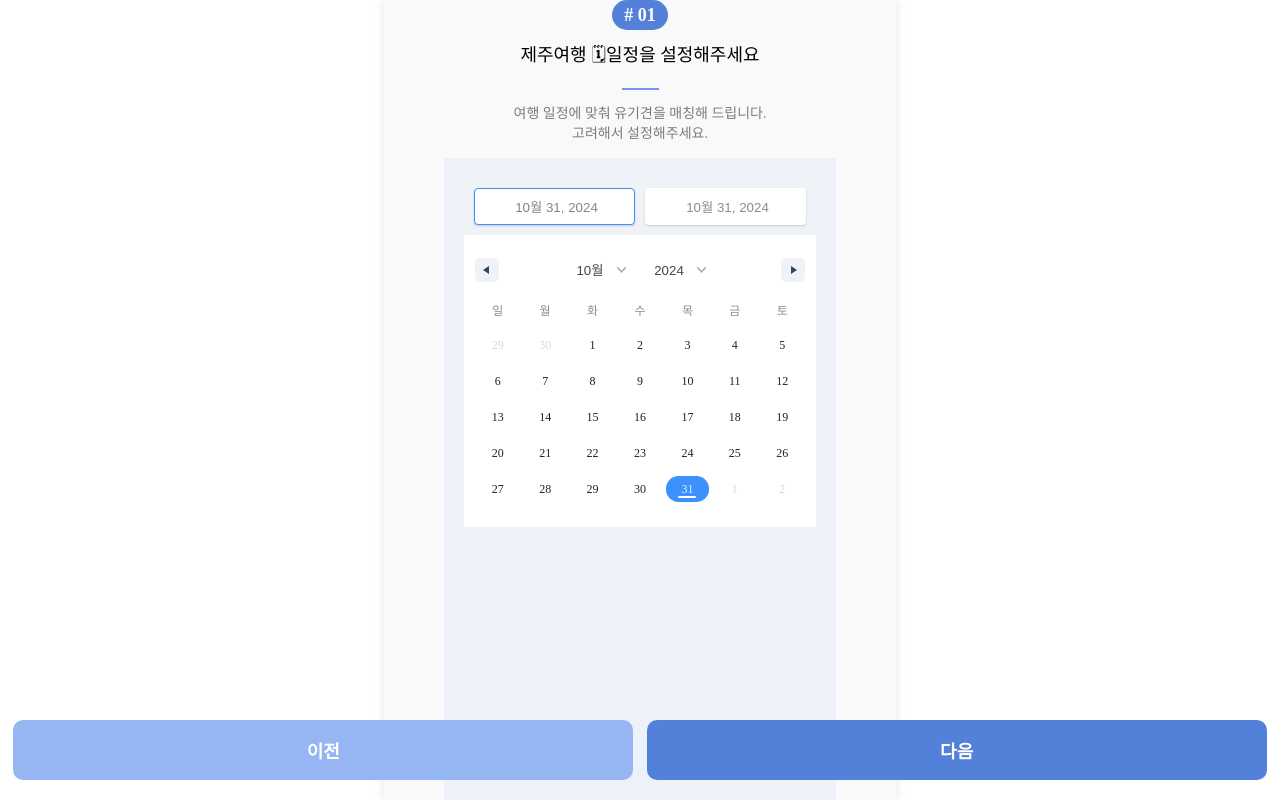
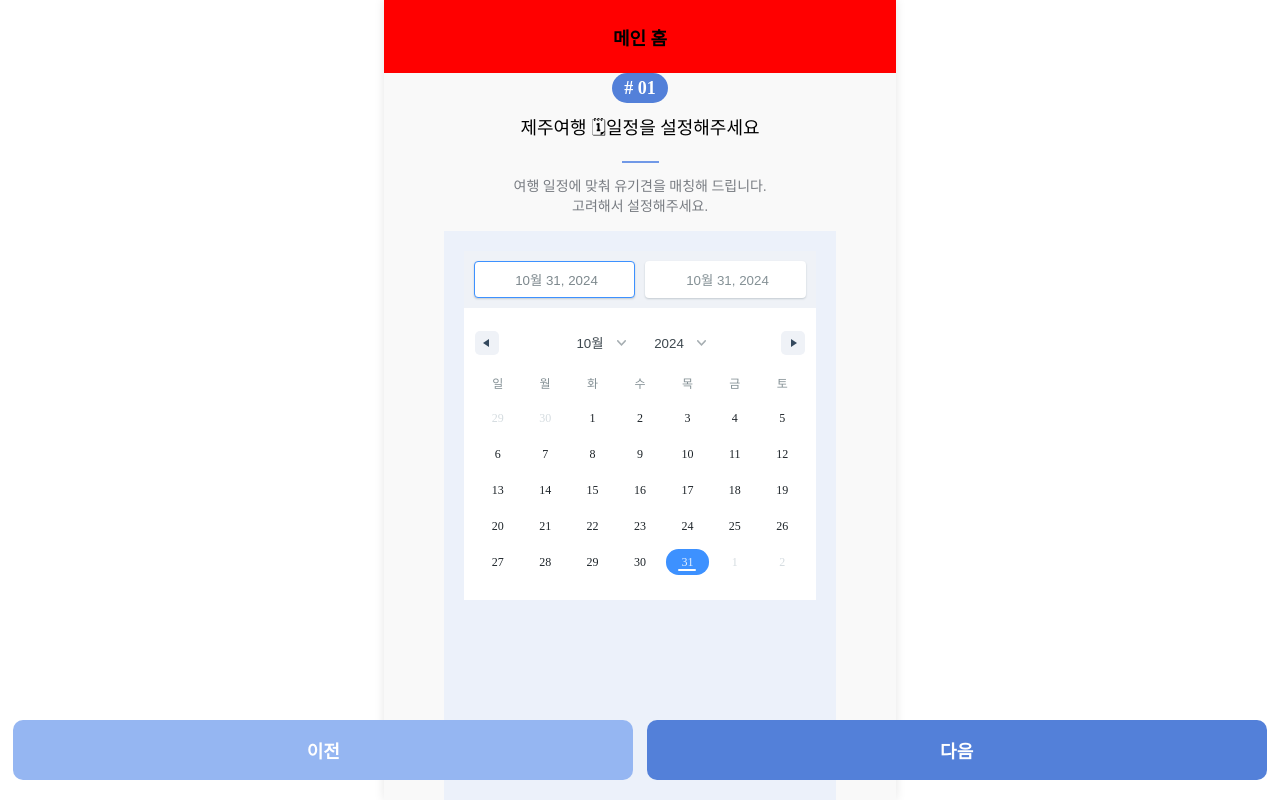
Before and after one commit to guroommeong/react-guroommeong, a React (Create React App) app: page /calendar in a window 1280 px wide. Built offline with nearby package versions, Linux system fonts and the light colour scheme.

Commit message:
fix) 캘린터 헤더 오버되는 문제 수정

```diff
--- a/src/features/calendar/screen.tsx
+++ b/src/features/calendar/screen.tsx
@@ -1,17 +1,21 @@
 import React from 'react';
 import CalendarComponent from '../../component/calendar/calendarComponent';
 import { HB2, HM2, BM1 } from '../../styled/Typography';
+import HeaderComponent from '../../component/header/screen';
 
 const Calendar = () => {
   return (
     <div
       style={{
         display: 'flex',
-        justifyContent: 'center',
+        flexDirection: 'column',
         alignItems: 'center',
-        flexDirection: 'column',
-        height: '100%',
+        justifyContent: 'flex-start',
+        height: '100vh',
+        overflow: 'hidden',
+        boxSizing: 'border-box',
       }}>
+      <HeaderComponent header={'메인 홈'} />
       <div
         style={{
           display: 'flex',
```
